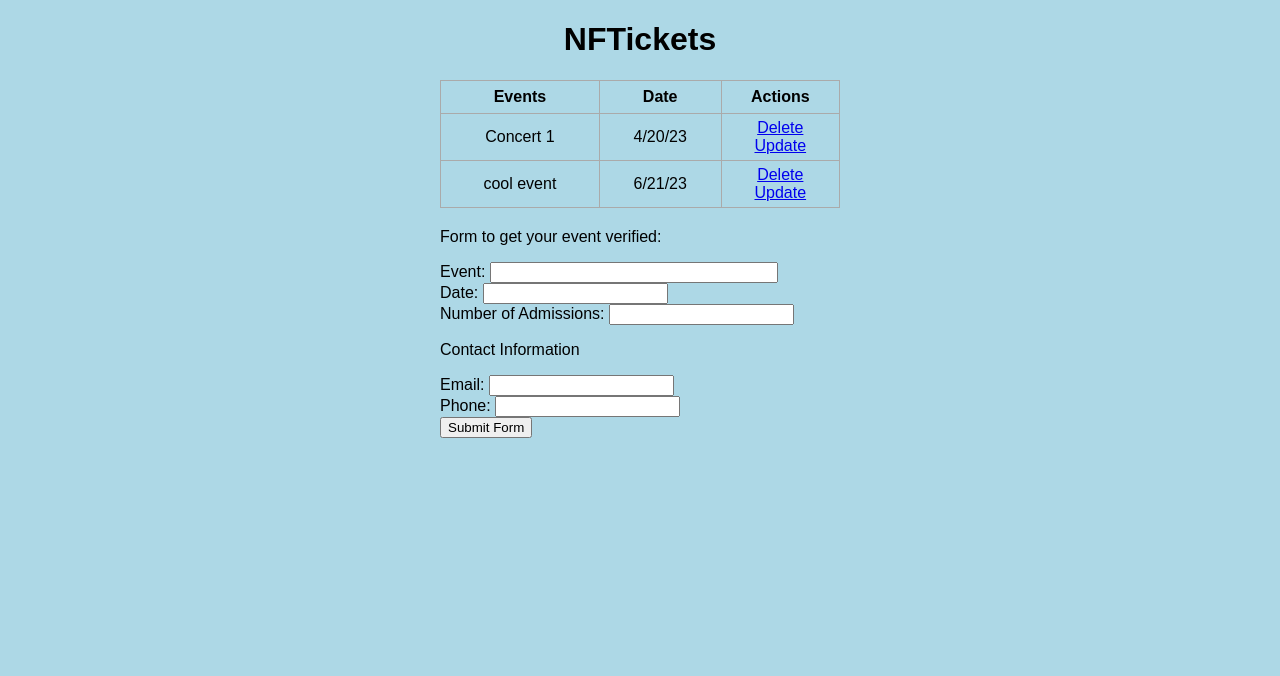
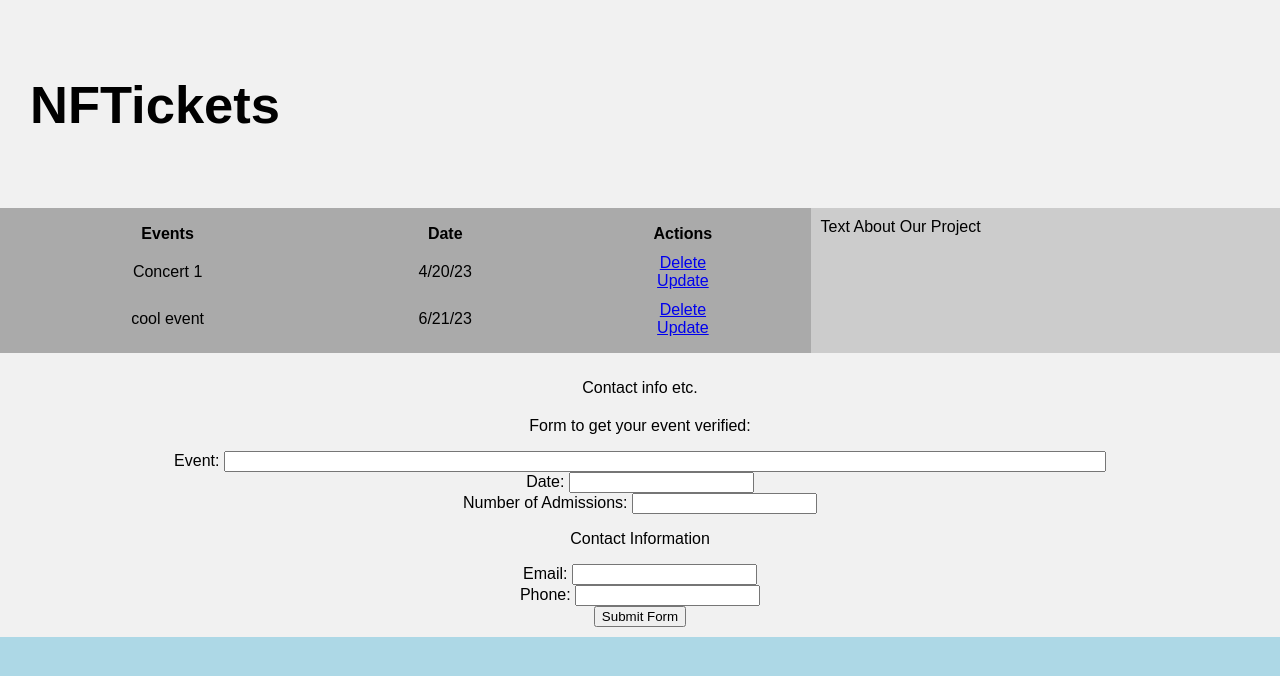
Before and after one commit to micahborg/ticket_system, a Flask app: page / in a window 1280 px wide. Shown: the top 676 px of the page. Run offline with Flask 2, Linux system fonts and the light colour scheme; data comes from the database, SQL or seed files in the repository; both versions use the stored data as it was after the commit.

Commit message:
Header, left, right, and footer division

```diff
--- a/templates/index.html
+++ b/templates/index.html
@@ -1,12 +1,81 @@
 {% extends 'base.html' %}
 
 {% block head %}
+<style>
+    * {
+      box-sizing: border-box;
+    }
+
+    body {
+      font-family: Arial, Helvetica, sans-serif;
+    }
+
+    /* Style the header */
+    .header {
+      grid-area: header;
+      background-color: #f1f1f1;
+      padding: 30px;
+      text-align: left;
+      font-size: 35px;
+    }
+
+    /* The grid container */
+    .grid-container {
+      display: grid;
+      grid-template-areas:
+        'header header header header header header'
+        'left left left left right right'
+        'footer footer footer footer footer footer';
+      /* grid-column-gap: 10px; - if you want gap between the columns */
+    }
+
+    .left,
+    .right {
+      padding: 10px;
+    }
+
+    /* Style the left column */
+    .left {
+      grid-area: left;
+    }
+
+
+    /* Style the right column */
+    .right {
+      grid-area: right;
+    }
+
+    /* Style the footer */
+    .footer {
+      grid-area: footer;
+      background-color: #f1f1f1;
+      padding: 10px;
+      text-align: center;
+    }
+
+    /* Responsive layout - makes the three columns stack on top of each other instead of next to each other */
+    @media (max-width: 600px) {
+      .grid-container  {
+        grid-template-areas:
+          'header header header header header header'
+          'left left left left left left'
+          'middle middle middle middle middle middle'
+          'right right right right right right'
+          'footer footer footer footer footer footer';
+      }
+    }
+    </style>
 <title>NFTickets</title>
 {% endblock %}
 
 {% block body %}
-<div class="content">
-    <h1 style="text-align: center">NFTickets</h1>
+<div class="grid-container">
+    <div class="header">
+      <h2>NFTickets</h2>
+    </div>
+
+    <div class="left" style="background-color:#aaa;">
+
         {% if tasks|length < 1 %}
         <h4 style="text-align: center">There are no scheduled events at the moment. Fill out the form below to get your event approved!</h4>
         {% else %}
@@ -30,6 +99,15 @@
         </table>
         {% endif %}
 
+    </div>
+    <div class="right" style="background-color:#ccc;">
+
+        Text About Our Project
+
+    </div>
+
+    <div class="footer">
+    <p>Contact info etc.</p>
         <div class="form">
             <form action="/" method="POST">
                 <p>Form to get your event verified:</p>
@@ -48,4 +126,5 @@
             </form>
         </div>
     </div>
+  </div>
 {% endblock %}
```
Also changed, not shown: test.db. Lines whose indentation alone changed are shown as unchanged.
